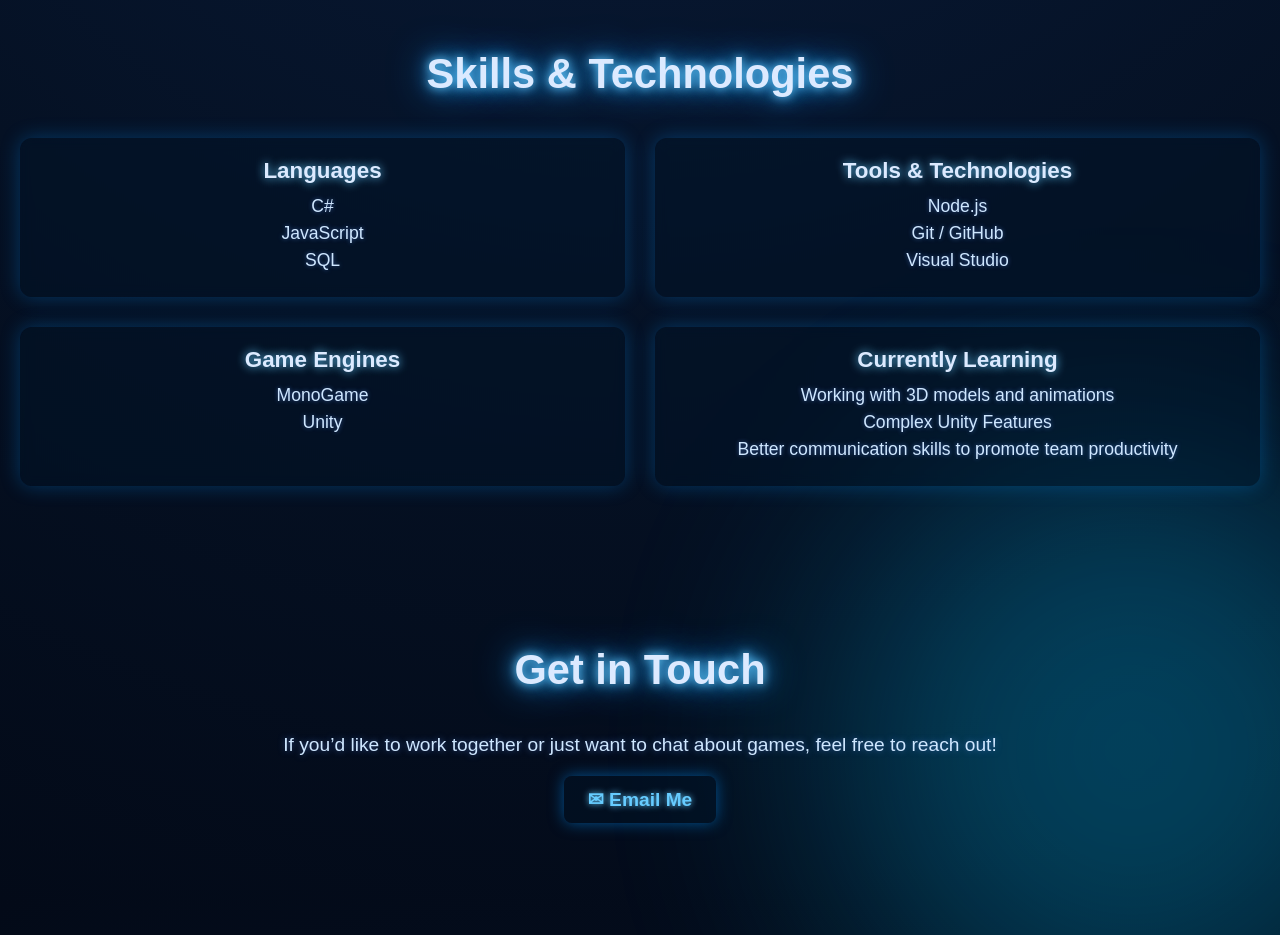
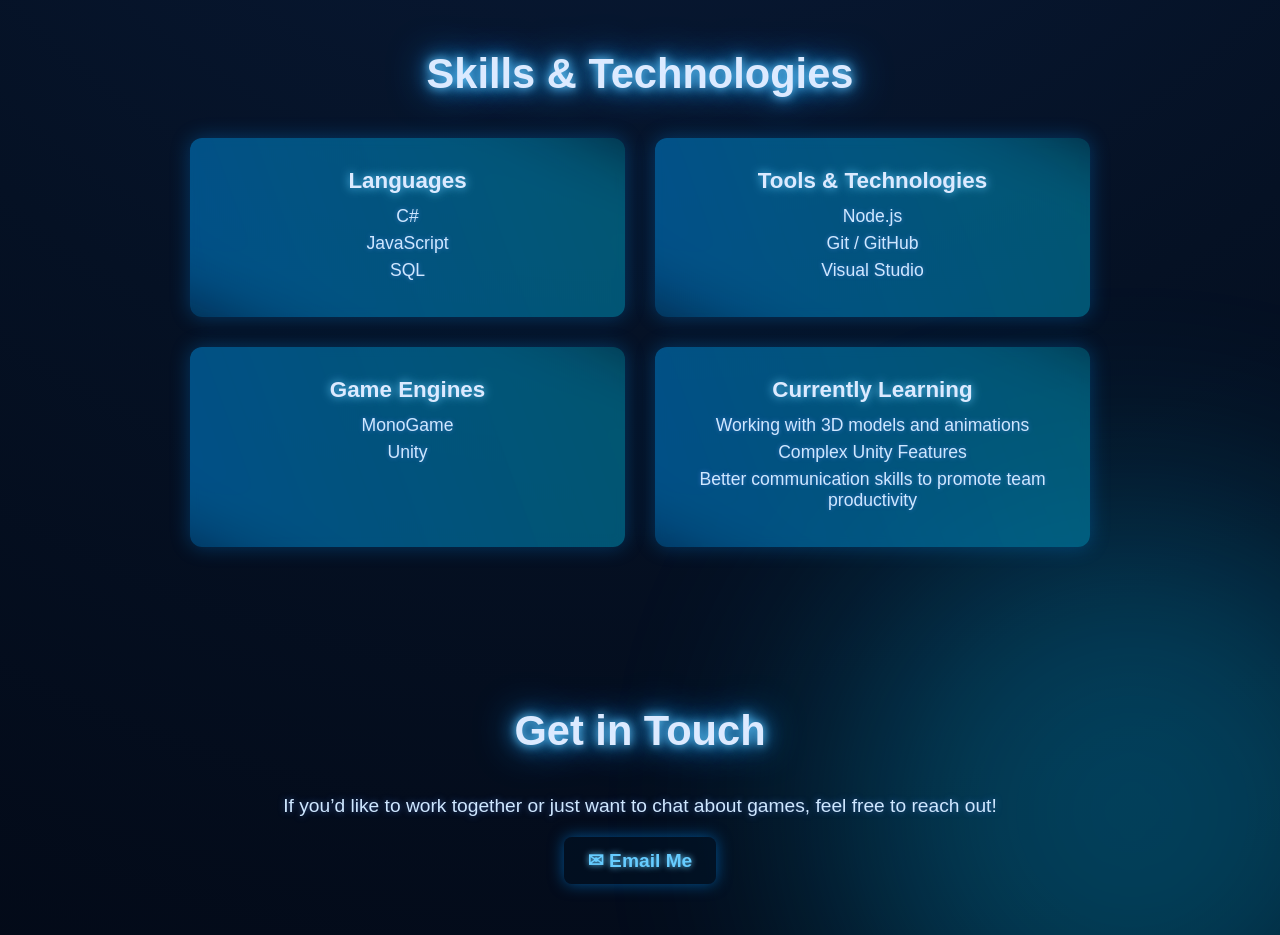
Before and after one commit to plucky1857/CV-site, a plain HTML site: page index.html in a window 1280 px wide. Shown: the part 2180-3115 px from the top of the page. Drawn offline with Linux system fonts and the light colour scheme.

Commit message:
skills update again

```diff
--- a/style.css
+++ b/style.css
@@ -187,34 +187,53 @@ section {
     margin-bottom: 4px;
 }
 
-/* Skills section */
 .skills-grid {
     display: grid;
-    grid-template-columns: repeat(2, 1fr); /* Force 2 columns for desktop */
+    grid-template-columns: repeat(2, 1fr); /* 2 columns for desktop */
     gap: 30px;
     margin-top: 40px;
-}
-
-/* Responsive: stack to 1 column on smaller screens */
-@media (max-width: 700px) {
-    .skills-grid {
-        grid-template-columns: 1fr;
-    }
+    max-width: 900px;
+    margin-left: auto;
+    margin-right: auto;
+    position: relative; /* allows pseudo-elements for glow */
 }
 
 .skill-box {
     background: rgba(0, 20, 40, 0.4);
-    padding: 20px;
+    padding: 30px 20px;
     border-radius: 12px;
     text-align: center;
     box-shadow: 0 0 20px rgba(0, 150, 255, 0.3);
     backdrop-filter: blur(6px);
     transition: transform 0.3s ease, box-shadow 0.3s ease;
+    position: relative;
+    overflow: hidden;
+}
+
+/* Neon glow lines behind each box */
+.skill-box::before {
+    content: "";
+    position: absolute;
+    top: -50%;
+    left: -50%;
+    width: 200%;
+    height: 200%;
+    background: linear-gradient(45deg, rgba(0,136,255,0.5), rgba(0,255,255,0.3));
+    transform: rotate(25deg);
+    filter: blur(40px);
+    z-index: 0;
+}
+
+.skill-box h3,
+.skill-box ul,
+.skill-box li {
+    position: relative; /* make sure text sits above the glow */
+    z-index: 1;
 }
 
 .skill-box:hover {
     transform: translateY(-6px);
-    box-shadow: 0 0 25px rgba(0, 180, 255, 0.6);
+    box-shadow: 0 0 30px rgba(0, 180, 255, 0.7);
 }
 
 .skill-box h3 {
@@ -233,6 +252,13 @@ section {
     margin-bottom: 6px;
     color: #cfe7ff;
     text-shadow: 0 0 4px rgba(100,150,255,0.5);
+}
+
+/* Responsive: stack to 1 column on smaller screens */
+@media (max-width: 700px) {
+    .skills-grid {
+        grid-template-columns: 1fr;
+    }
 }
 
 .contact {
```
